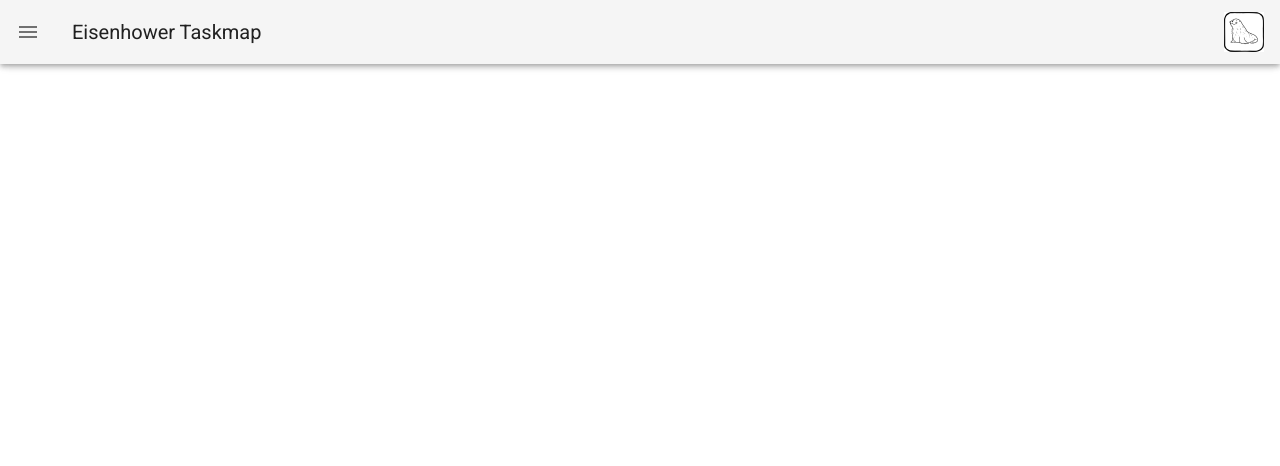
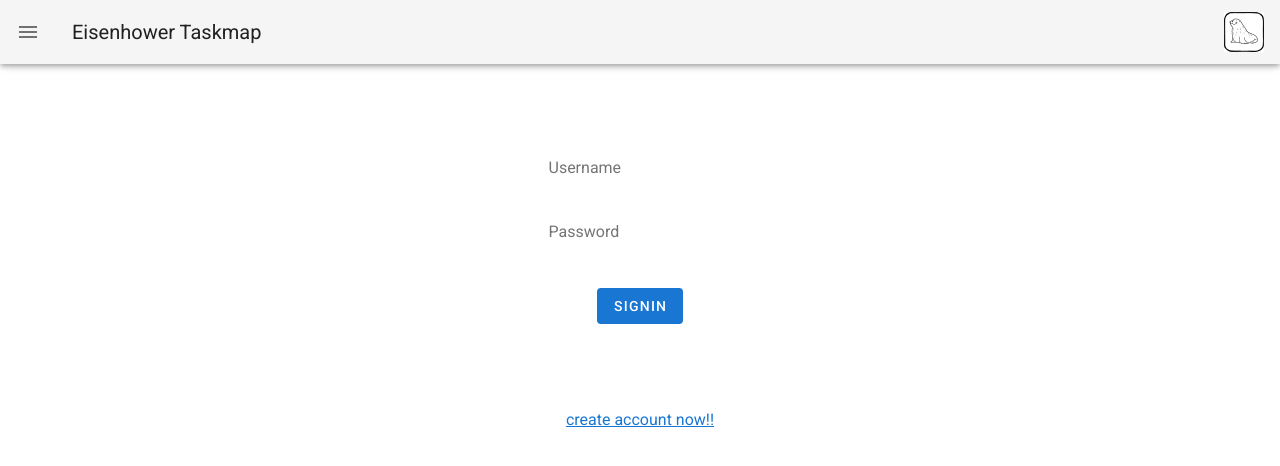
Before and after one commit to mizuki4i4/06_EisenhowerTaskMap, a Nuxt app: page /signin in a window 1280 px wide. Before the commit this address had no page. Shown: the top 466 px of the page. Built offline with nearby package versions, Linux system fonts and the light colour scheme.

Commit message:
Add:20200806

```diff
--- a/pages/index.vue
+++ b/pages/index.vue
@@ -5,10 +5,10 @@
   <li class="home-captions">
     <div class="home-detail">EisenhowerTaskMap
       <div class="my-2">
-        <v-btn>Signin</v-btn>
+        <v-btn router-link to="/signup">Signup</v-btn>
       </div>
       <div class="my-2">
-        <v-btn>Signup</v-btn>
+        <v-btn router-link to="/signin">Signin</v-btn>
       </div>
     </div>
     <div>producted by mizuki0414</div>
--- /dev/null
+++ b/pages/signin.vue
@@ -0,0 +1,97 @@
+<template>
+  <div class="signin">
+    <br>
+    <h2>Sign in</h2>
+    <input type="text" placeholder="Username" v-model="username">
+    <input type="password" placeholder="Password" v-model="password">
+    <br>
+    <v-btn depressed color="primary" @click="signIn">Signin</v-btn>
+    <br>
+    <div v-if="isWaiting" class="log_wait">
+      <p>読み込み中</p>
+    </div>
+    <!-- !login -->
+    <div class="isLogin_wrap" v-else>
+      <div v-if="!isLogin" class="btn_login">
+        <v-btn class="google_login" outlined>Googleでログイン</v-btn>
+      </div>
+      <!-- login -->
+      <div v-else class="log_wrap">
+        <v-btn class="google_logout" outlined @click="logOut">ログアウト</v-btn>
+      </div>
+    </div>
+    <br>
+    <router-link to="/signup">create account now!!</router-link>
+  </div>
+</template>
+
+<script>
+import firebase from 'firebase'
+export default {
+  name: 'Signin',
+  data: function () {
+    return {
+      username: '',
+      password: '',
+    }
+  },
+  methods: {
+    signIn: function () {
+      firebase.auth().signInWithEmailAndPassword(this.username, this.password).then(
+        user => {
+          alert('Success!')
+          this.$router.push('/project')
+        },
+        err => {
+          alert(err.message)
+        }
+      )
+    }
+  }
+}
+</script>
+
+<!-- Add "scoped" attribute to limit CSS to this component only -->
+<style scoped>
+h1, h2 {
+  font-weight: normal;
+  color: white;
+}
+ul {
+  list-style-type: none;
+  padding: 0;
+}
+li {
+  display: inline-block;
+  margin: 0 10px;
+}
+a {
+  color: #42b983;
+}
+.signin {
+  margin-top: 20px;
+  display: flex;
+  flex-flow: column nowrap;
+  justify-content: center;
+  align-items: center
+}
+input {
+  margin: 10px 0;
+  padding: 10px;
+}
+.signin {
+  width: 100%;
+  height: 100%;
+  margin-left: auto;
+  margin-right: auto;
+  margin-top: 0px;
+  /* margin-top: 250px;
+  margin-bottom: 250px; */
+  /* background-image: url(../assets/evgeni.jpg); */
+  background-size: cover;
+}
+.google_login{
+  color: white;
+}
+</style>
+© 2020 GitHub, Inc.
--- /dev/null
+++ b/pages/signup.vue
@@ -0,0 +1,84 @@
+<template>
+  <div class="signup">
+    <h2>Sign up</h2>
+    <input type="text" placeholder="Username" v-model="username">
+    <input type="password" placeholder="Password" v-model="password">
+    <br>
+    <v-btn depressed color="warning" @click="signUp">Register</v-btn>
+    <br>
+    <div v-if="isWaiting" class="log_wait">
+      <p>読み込み中</p>
+    </div>
+    <!-- !login -->
+    <div class="isLogin_wrap" v-else>
+      <div v-if="!isLogin" class="btn_login">
+        <v-btn class="google_login" outlined @click="googleLogin">Googleで登録</v-btn>
+      </div>
+      <!-- login -->
+      <div v-else class="log_wrap">
+        <v-btn class="google_logout" outlined @click="logOut">ログアウト</v-btn>
+      </div>
+    </div>
+    <br>
+      <router-link to="/signin">sign in now!!</router-link>
+  </div>
+</template>
+
+<script>
+import firebase from 'firebase'
+export default {
+  name: 'Signup',
+  data () {
+    return {
+      username: '',
+      password: ''
+    }
+  },
+  methods: {
+    signUp: function () {
+      firebase.auth().createUserWithEmailAndPassword(this.username, this.password)
+        .then(user => {
+          console.log('success!!');
+          alert('Create account: ', user.email)
+        })
+        .catch(error => {
+          alert(error.message)
+        })
+    }
+  }
+}
+</script>
+
+<!-- Add "scoped" attribute to limit CSS to this component only -->
+<style scoped>
+h1, h2 {
+  font-weight: normal;
+  color: white;
+}
+ul {
+  list-style-type: none;
+  padding: 0;
+}
+li {
+  display: inline-block;
+  margin: 0 10px;
+}
+a {
+  color: #42b983;
+}
+.signup {
+  width: 100%;
+  height: 100%;
+  margin-top: 0px;
+  display: flex;
+  flex-flow: column nowrap;
+  justify-content: center;
+  align-items: center;
+  /* background-image: url(../assets/miles.jpg); */
+  background-size: cover;
+}
+input {
+  margin: 10px 0;
+  padding: 10px;
+}
+</style>
```
